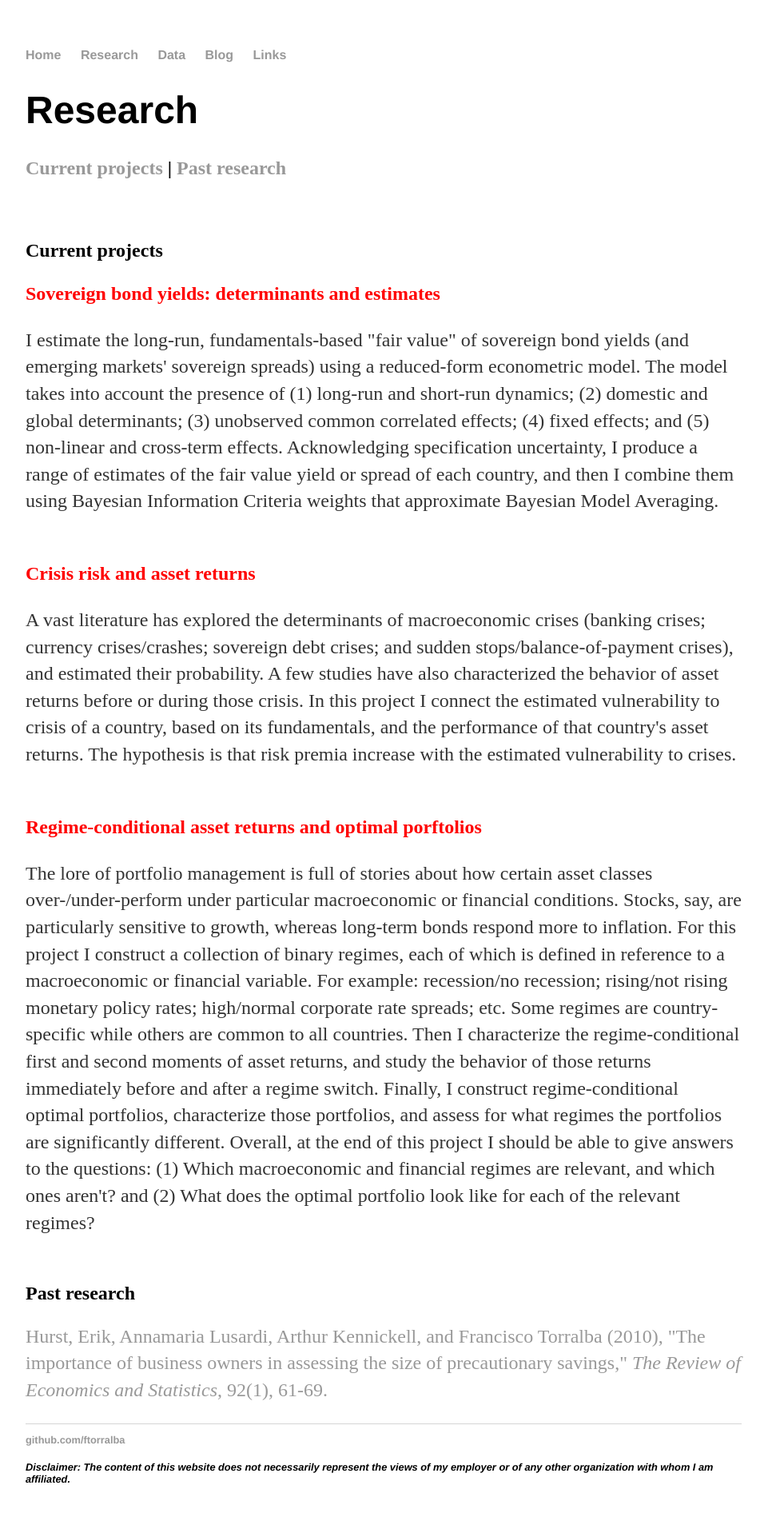
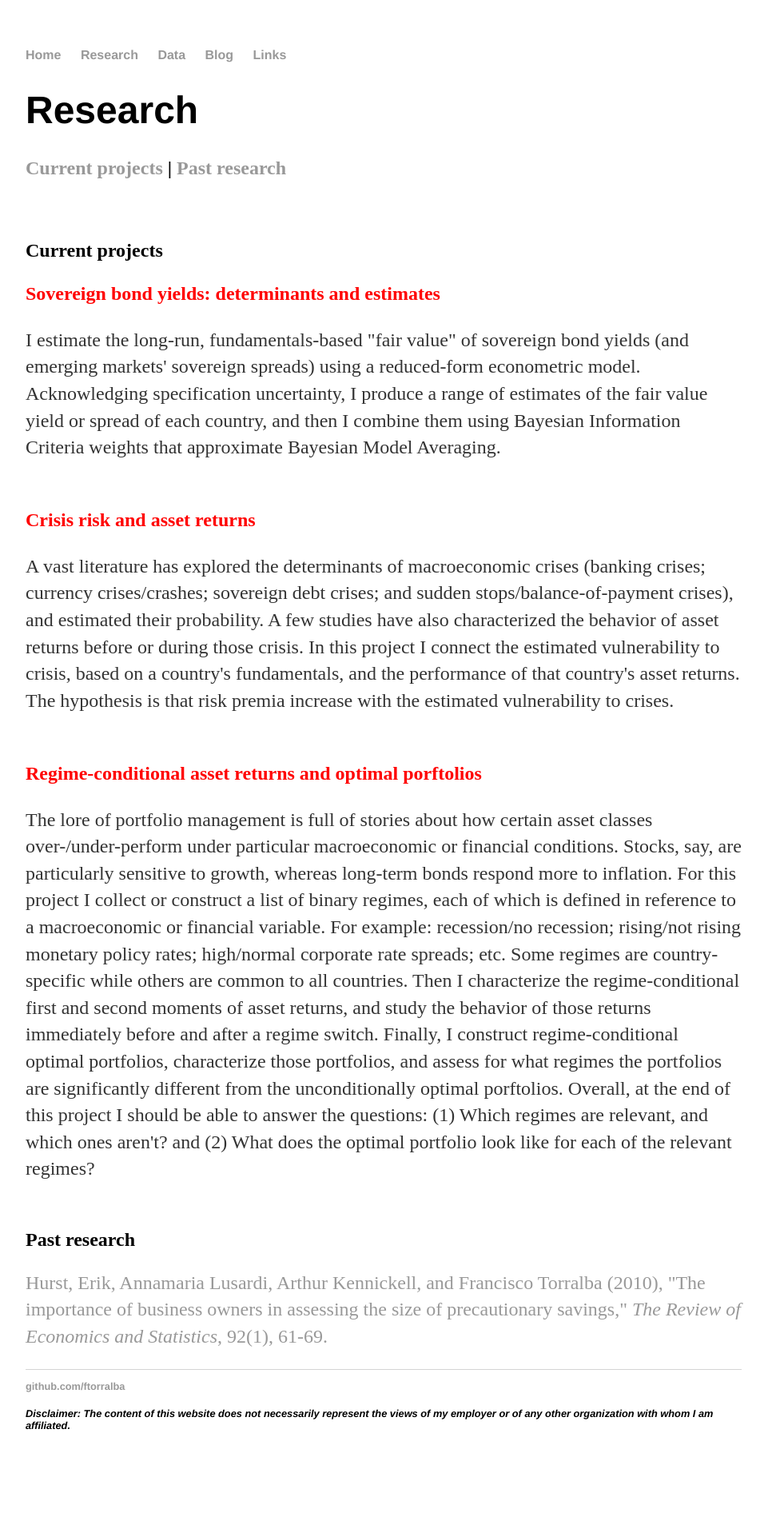
Before and after one commit to ftorralba/ftorralba.github.io, a Jekyll site: the page built from research.html, in a window 1280 px wide. Shown: the whole page at 80% size, without its empty margins (160-1121 px from the left). Built offline with Jekyll 4.4.1, drawn with Linux system fonts in a browser that asks for light colours; after the commit the page ends 1850 px from its top, so only the background shows below that.

Commit message:
Update research.html

```diff
--- a/research.html
+++ b/research.html
@@ -13,9 +13,7 @@ title: Research
 		<b><font color="red">Sovereign bond yields: determinants and estimates</font></b>
 	<p>
 		I estimate the long-run, fundamentals-based "fair value" of sovereign bond yields (and emerging markets' sovereign
-		spreads) using a reduced-form econometric model. The model takes into account the presence of (1) long-run and short-run
-		dynamics; (2) domestic and global determinants; (3) unobserved common correlated effects; (4) fixed effects; and
-		(5) non-linear and cross-term effects. Acknowledging specification uncertainty, I produce a range of estimates of
+		spreads) using a reduced-form econometric model. Acknowledging specification uncertainty, I produce a range of estimates of
 		the fair value yield or spread of each country, and then I combine them using Bayesian Information Criteria weights that
 		approximate Bayesian Model Averaging.
 	<p>
@@ -25,7 +23,7 @@ title: Research
 		A vast literature has explored the determinants of macroeconomic crises (banking crises; currency
 		crises/crashes; sovereign debt crises; and sudden stops/balance-of-payment crises), and estimated their probability. A
 		few studies have also characterized the behavior of asset returns before or during those crisis. In this project I
-		connect the estimated vulnerability to crisis of a country, based on its fundamentals, and the performance of
+		connect the estimated vulnerability to crisis, based on a country's fundamentals, and the performance of
 		that country's asset returns. The hypothesis is that risk premia increase with the estimated vulnerability to crises.
 		<p>
 	<br />
@@ -33,15 +31,15 @@ title: Research
 	<p>
 		The lore of portfolio management is full of stories about how certain asset classes over-/under-perform under
 		particular macroeconomic or financial conditions. Stocks, say, are particularly sensitive to growth, whereas
-		long-term bonds respond more to inflation. For this project I construct a collection of binary regimes, each of which
-		is defined in reference to a macroeconomic or financial variable. For example: recession/no recession; rising/not rising
-		monetary policy rates; high/normal corporate rate spreads; etc. Some regimes are country-specific while others are
-		common to all countries. Then I characterize the regime-conditional first and second moments of asset returns,
-		and study the behavior of those returns immediately before and after a regime switch. Finally, I construct regime-conditional
-		optimal portfolios, characterize those portfolios, and assess for what regimes the portfolios are significantly
-		different. Overall, at the end of this project I should be able to give answers to the questions: (1) Which macroeconomic
-		and financial regimes are relevant, and which ones aren't? and (2) What does the optimal portfolio look like for each of the
-		relevant regimes?
+		long-term bonds respond more to inflation. For this project I collect or construct a list of binary regimes, each of
+		which is defined in reference to a macroeconomic or financial variable. For example: recession/no recession; rising/not
+		rising monetary policy rates; high/normal corporate rate spreads; etc. Some regimes are country-specific while others
+		are common to all countries. Then I characterize the regime-conditional first and second moments of asset returns,
+		and study the behavior of those returns immediately before and after a regime switch. Finally, I construct
+		regime-conditional optimal portfolios, characterize those portfolios, and assess for what regimes the portfolios are
+		significantly different from the unconditionally optimal porftolios. Overall, at the end of this project I should be
+		able to answer the questions: (1) Which regimes are relevant, and which ones aren't? and (2) What does the optimal
+		portfolio look like for  each of the relevant regimes?
 	<br />
 	<br />
 
```
